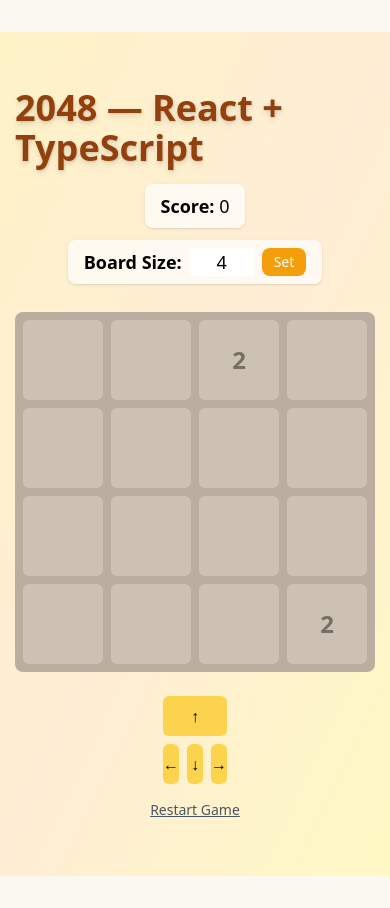
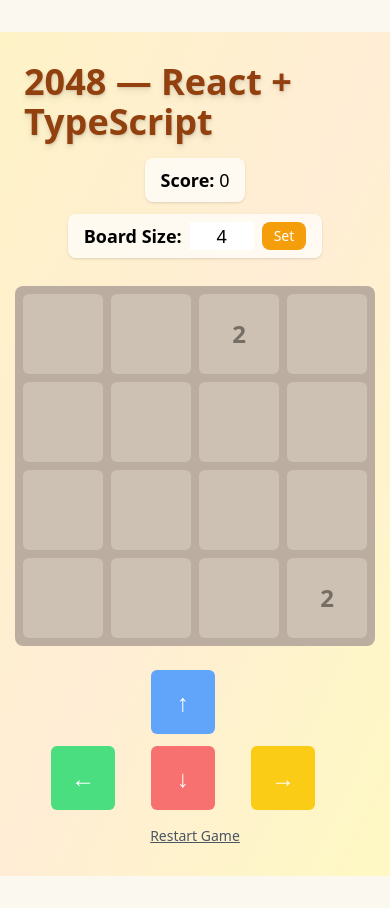
Before and after one commit to RoystonDAlmeida/2048-game-implementation, a React (Vite) app: page / in a window 390 px wide. Built offline with nearby package versions, Linux system fonts and the light colour scheme.

Commit message:
Added background color to entire desktop screen and formatted mobile WASD buttons

```diff
--- a/src/App.tsx
+++ b/src/App.tsx
@@ -96,7 +96,7 @@ export default function App() {
 
   return (
     <div
-      className="flex flex-col items-center justify-center min-h-screen bg-gradient-to-br from-amber-100 via-orange-100 to-yellow-100 p-6"
+      className="flex flex-col items-center justify-center min-h-screen w-screen bg-gradient-to-br from-amber-100 via-orange-100 to-yellow-100 p-6"
     >
       <h1 className="text-4xl font-bold mb-4 text-[#92400e] drop-shadow-md">
         2048 — React + TypeScript
@@ -148,11 +148,33 @@ export default function App() {
       )}
 
       {/* Optional Controls (mobile-friendly) */}
-      <div className="mt-6 grid grid-cols-3 gap-2 sm:hidden">
-        <button onClick={() => handleMove('up')} className="col-span-3 py-2 bg-amber-300 rounded-md">↑</button>
-        <button onClick={() => handleMove('left')} className="py-2 bg-amber-300 rounded-md">←</button>
-        <button onClick={() => handleMove('down')} className="py-2 bg-amber-300 rounded-md">↓</button>
-        <button onClick={() => handleMove('right')} className="py-2 bg-amber-300 rounded-md">→</button>
+      <div className="mt-6 grid grid-cols-3 gap-3 sm:hidden w-full max-w-xs px-4">
+        <div></div> {/* top-left */}
+        <button
+          onClick={() => handleMove('up')}
+          className="w-16 h-16 flex items-center justify-center rounded-md text-white font-bold text-2xl bg-blue-400 hover:bg-blue-500 transition"
+        >
+          ↑
+        </button>
+        <div></div> {/* top-right */}
+        <button
+          onClick={() => handleMove('left')}
+          className="w-16 h-16 flex items-center justify-center rounded-md text-white font-bold text-2xl bg-green-400 hover:bg-green-500 transition"
+        >
+          ←
+        </button>
+        <button
+          onClick={() => handleMove('down')}
+          className="w-16 h-16 flex items-center justify-center rounded-md text-white font-bold text-2xl bg-red-400 hover:bg-red-500 transition"
+        >
+          ↓
+        </button>
+        <button
+          onClick={() => handleMove('right')}
+          className="w-16 h-16 flex items-center justify-center rounded-md text-white font-bold text-2xl bg-yellow-400 hover:bg-yellow-500 transition"
+        >
+          →
+        </button>
       </div>
 
       {/* Restart Button always visible */}
```
